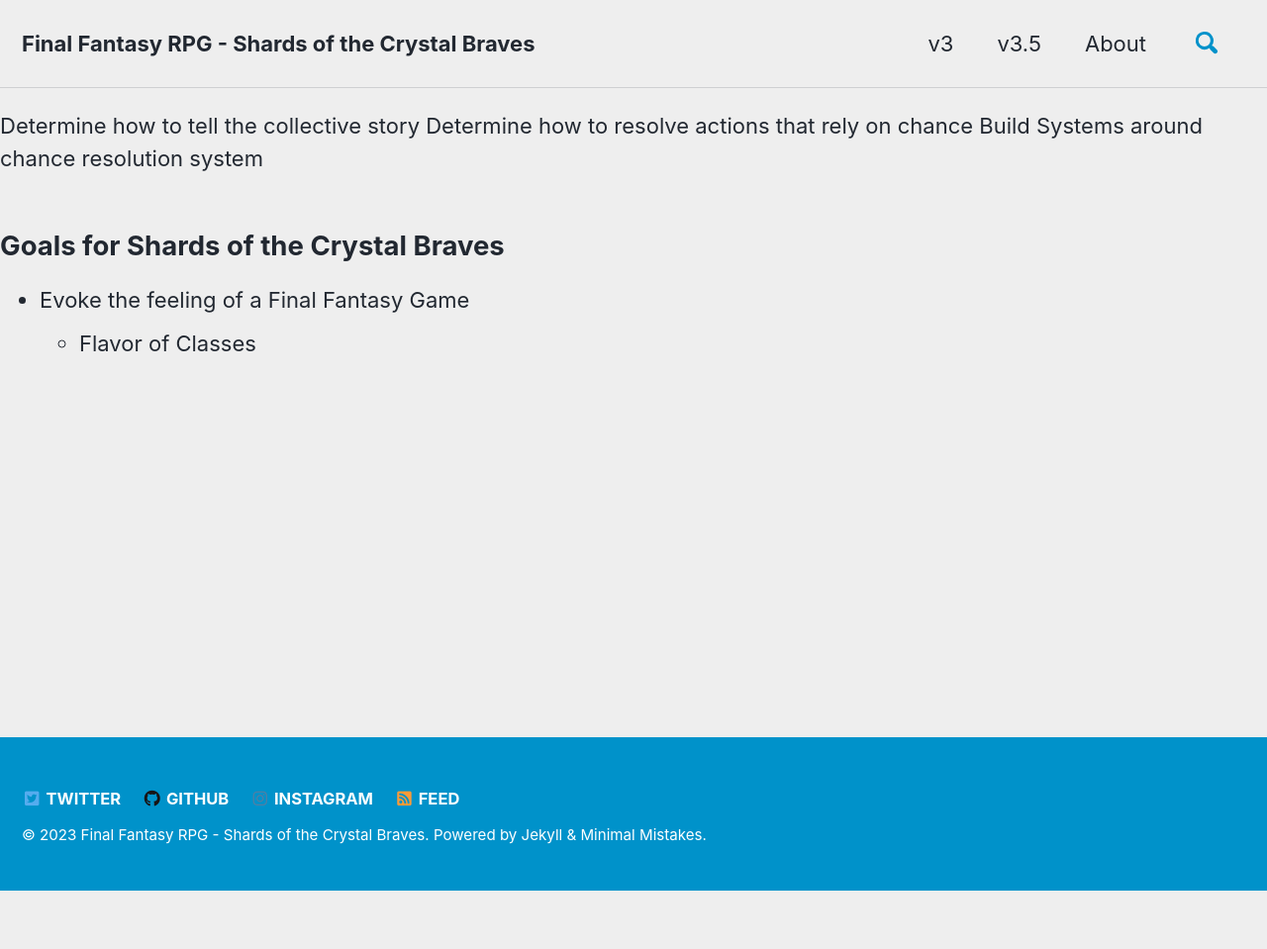
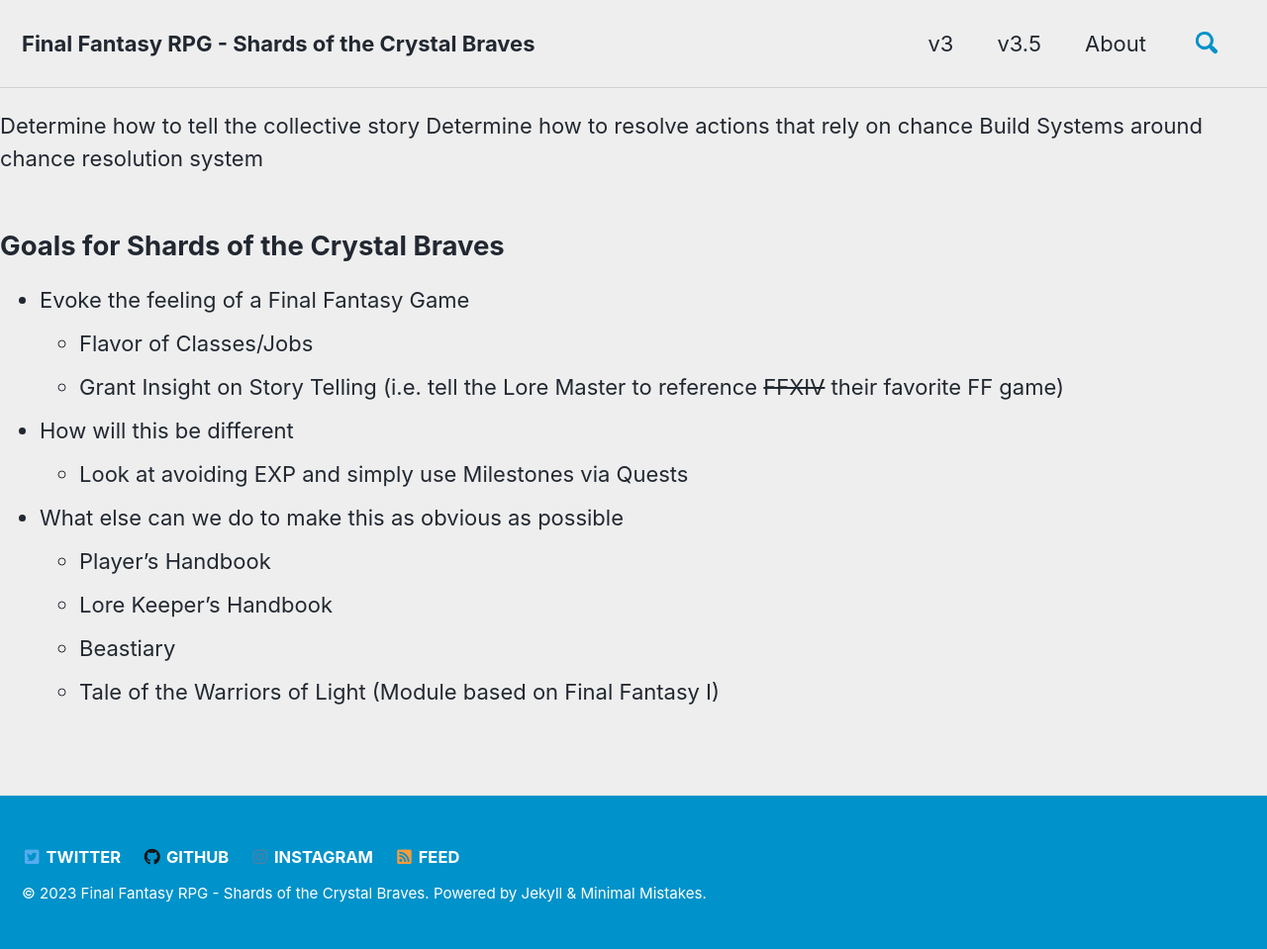
Before and after one commit to alyons/ffrpg3.5, a Jekyll site: the page built from docs/Fleeting Notes/2023-01-04 Scratch Pad.md, in a window 1280 px wide. Shown: the whole page at 99% size. Built offline with Jekyll 4.4.1, drawn with Linux system fonts in a browser that asks for light colours; cached includes are drawn as plain includes; our own code applies the rules of GitHub Pages for plain Markdown files; before the commit the page ends 900 px from its top, so only the background shows below that.

Commit message:
vault backup: 2023-01-06 21:56:13

```diff
--- a/docs/Fleeting Notes/2023-01-04 Scratch Pad.md
+++ b/docs/Fleeting Notes/2023-01-04 Scratch Pad.md
@@ -4,4 +4,12 @@ Build Systems around chance resolution system
 
 ## Goals for Shards of the Crystal Braves
 - Evoke the feeling of a Final Fantasy Game
-	- Flavor of Classes
+	- Flavor of Classes/Jobs
+	- Grant Insight on Story Telling (i.e. tell the Lore Master to reference ~~FFXIV~~ their favorite FF game)
+- How will this be different
+	- Look at avoiding EXP and simply use Milestones via Quests
+- What else can we do to make this as obvious as possible
+	- Player's Handbook
+	- Lore Keeper's Handbook
+	- Beastiary
+	- Tale of the Warriors of Light (Module based on Final Fantasy I)
```
